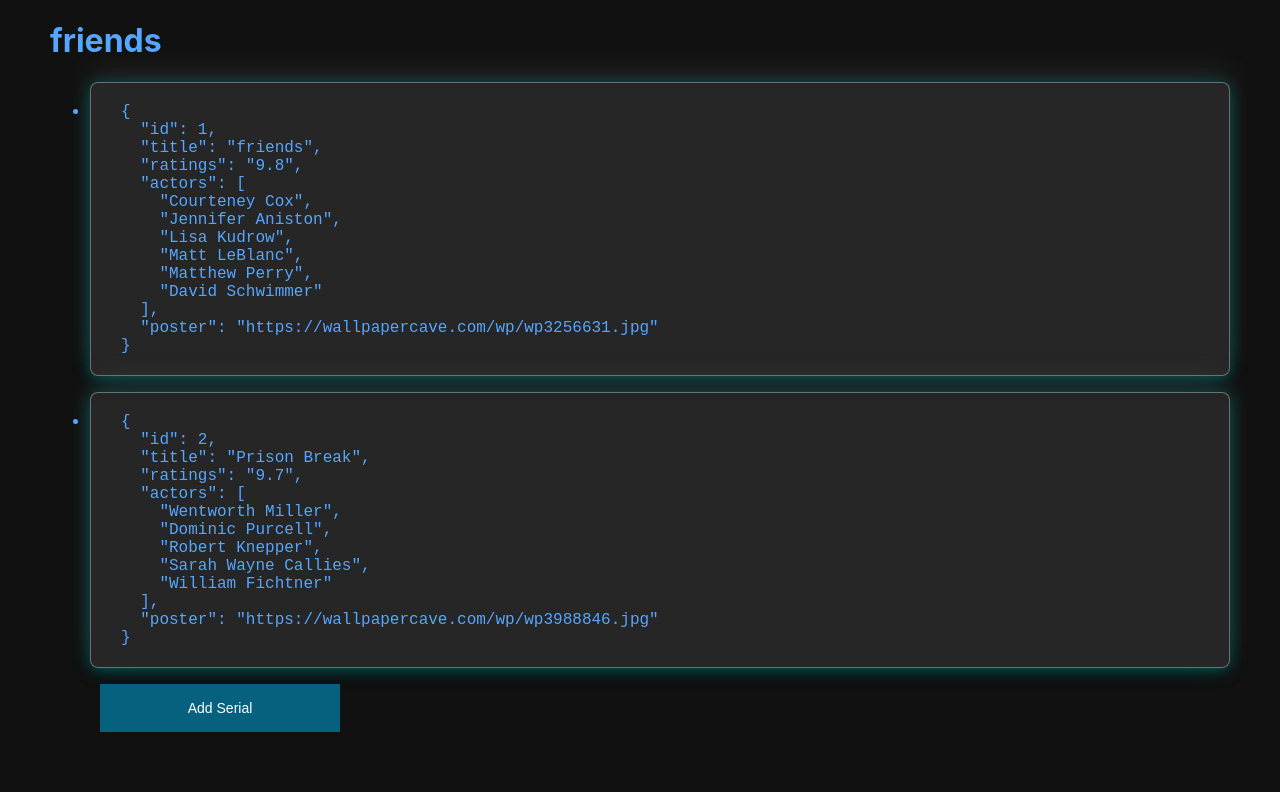
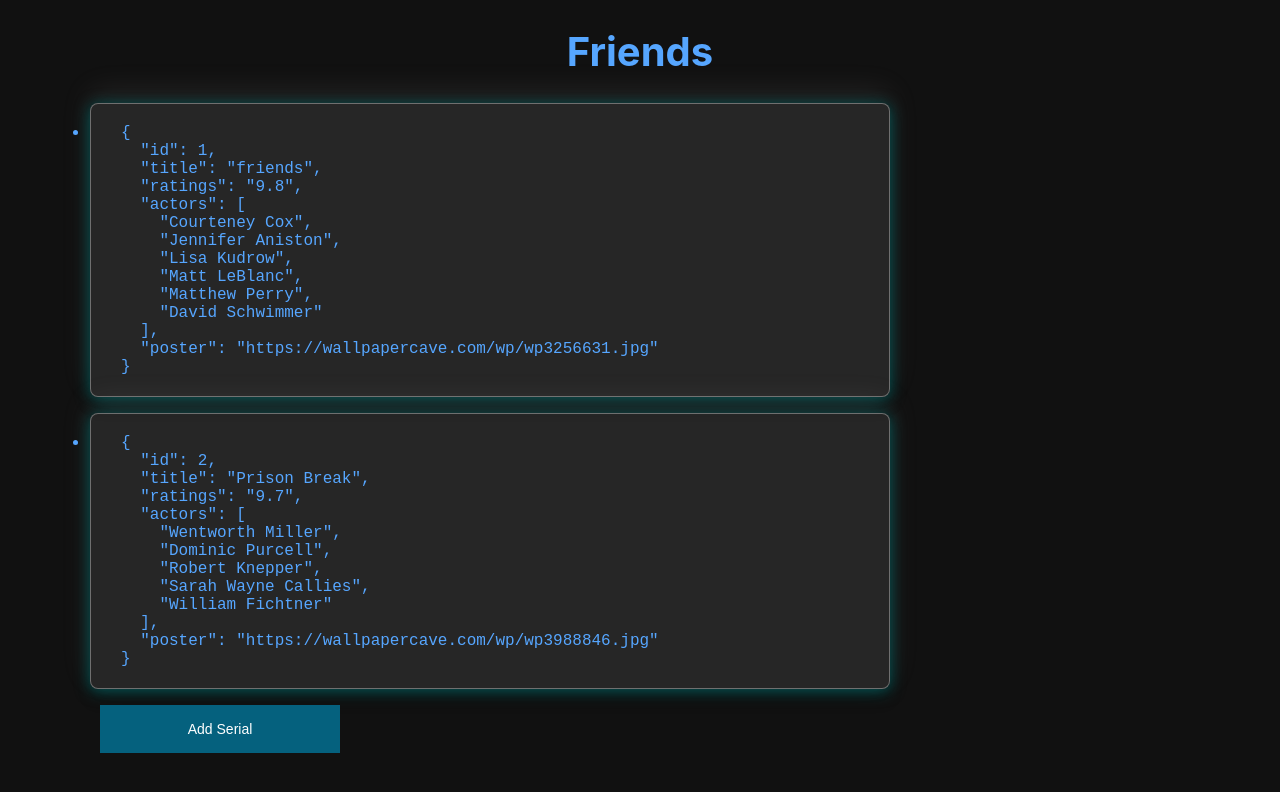
Before and after one commit to BrownEdgar/React-Redux, a React (Create React App) app: page / in a window 1280 px wide. Shown: the top 792 px of the page. Built offline with nearby package versions, Linux system fonts and the light colour scheme.

Commit message:
code improvement

```diff
--- a/src/App.css
+++ b/src/App.css
@@ -19,8 +19,9 @@
 
 #title{
 	text-align: center;
+  font-size: 40px;
+}
 
-}
 button{
 	background-color: #05617e;
 	color: #fff;
@@ -31,17 +32,21 @@
 	transition: 0.3s;
 	border:none;
 }
+
 button:hover {
 	cursor: pointer;
 	background-color: #00bb92;
 	transform: translateY(-4px);
 	transition: 0.3s;
 }
+
 pre {
 	box-shadow: rgba(3, 93, 93, 0.979) 0px 2px 15px, rgba(180, 175, 175, 0.12) 0px -12px 30px, rgba(0, 0, 0, 0.12) 0px 4px 6px, rgba(0, 0, 0, 0.17) 0px 12px 13px, rgba(0, 0, 0, 0.09) 0px -3px 5px;
 	background-color: rgba(255, 255, 255, 0.089);
 	padding: 20px 30px;
 	font-family: 'Courier New', Courier, monospace;
 	border-radius: 8px;
+  max-width: 800px;
+  overflow-y: auto;
 	border: 1px solid rgba(245, 245, 245, 0.349);
 }
--- a/src/App.js
+++ b/src/App.js
@@ -14,7 +14,6 @@
     <div className="App">
 		  <Serials/>
     </div>
-
   );
 }
 
--- a/src/Serials.js
+++ b/src/Serials.js
@@ -7,12 +7,11 @@
 function Serials() {
 
 	const serials = useSelector(state => state.serials);
-	console.log('serials', serials);
 	const dispatch = useDispatch()
 
 	return (
 		<div className="App">
-			<h1>friends</h1>
+			<h1 id="title">Friends</h1>
 			<ul>
 				{serials.map((elem, index) => {
 					return <li key={index}><pre>{JSON.stringify(elem, null, 2)}</pre></li>
@@ -21,8 +20,6 @@
 
 			{/* Error: Objects are not valid as a React child ( If you meant to render a collection of children, use an array instead. Այստեղ պետք է redux-thunk*/ }
 			<button onClick={() => dispatch(loadSerial())}>Add Serial</button>
-
-
 		</div>
 	);
 }
--- a/src/redux/features/AsyncSerials.js
+++ b/src/redux/features/AsyncSerials.js
@@ -3,7 +3,7 @@
 // * Օրինակ 1վրկ․ հետո վերադարձվում է 3-րդ սերյալը Promise-ից, որը հետո կպահվի Store-ում
 //////////////////////////////////////////////////////////////
 export function getASYNCSerials() {
-	 return new Promise((resolve, reject) => {
+	 return new Promise((resolve) => {
 	  setTimeout(() => {
 		  resolve({
 			  id: 5,
--- a/src/redux/store.js
+++ b/src/redux/store.js
@@ -2,7 +2,7 @@
 //						  ԱՅՍ ՄԱՍՈՒՄ (5)
 // * Այս մասում կատարում ենք "async" գործողություններ,Ջնջված են "applyMiddleware"-ը
 // * Օգտագործում ենք "redux-thunk"-ը
-//ՋՆջված է "frirnds" մասնիկը
+// * ՋՆջված է "frirnds" մասնիկը
 //////////////////////////////////////////////////////////////
 
 import { applyMiddleware } from "redux";
@@ -10,9 +10,6 @@
 import { serialsReduser, initialSerialsValue } from './features/seriales'
 
 import thunk from "redux-thunk"
-
-
-
 
 const initialState = {
 	serials: initialSerialsValue,
```
Also changed, not shown: 1 other file (tests, documents, lock files or other folders).
